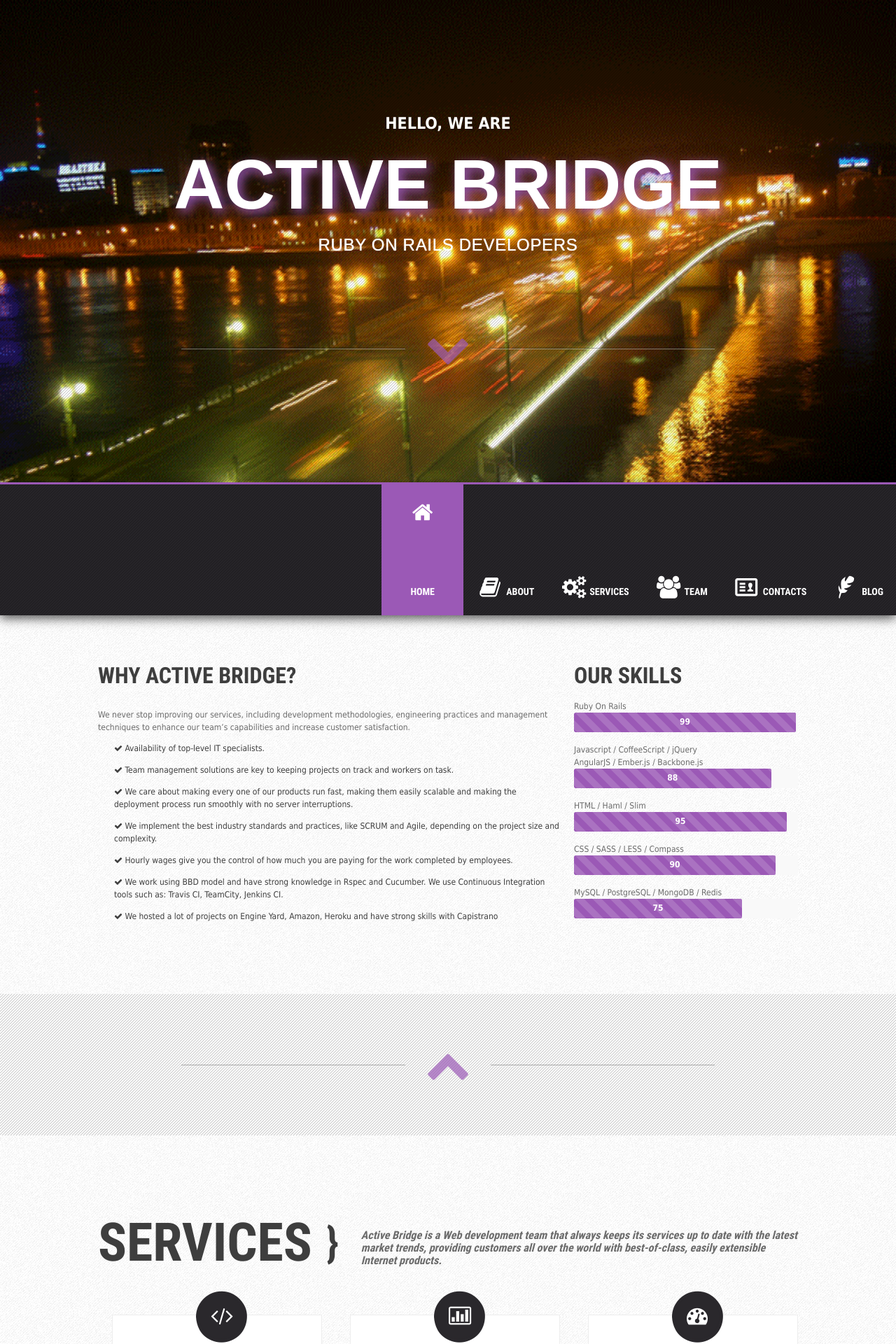
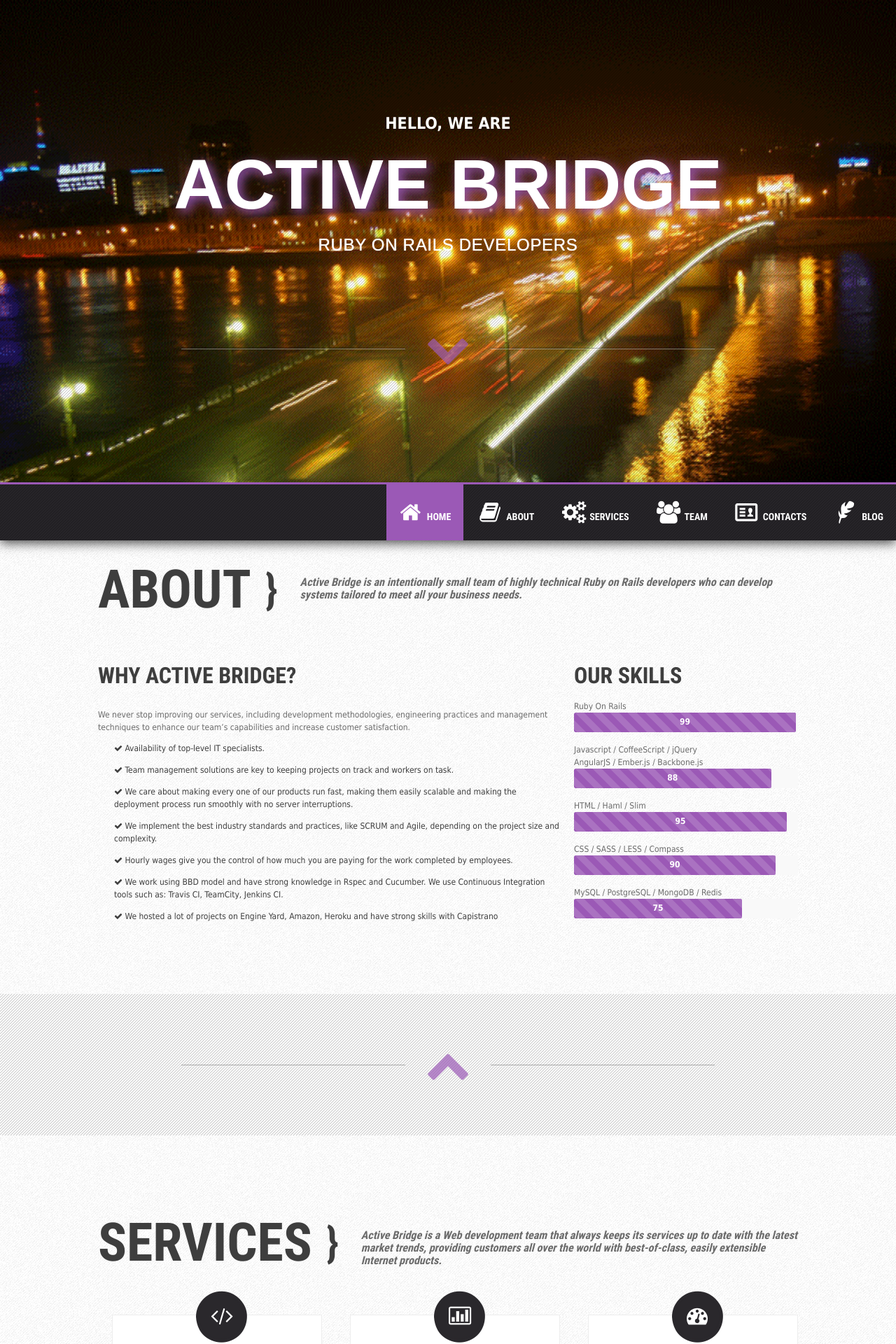
Before and after one commit to activebridge/old.activebridge.github.io, a Jekyll site: the page built from index.html, in a window 1280 px wide. Shown: the top 1920 px of the page at 70% size. Built offline with Jekyll 4.4.1, drawn with Linux system fonts in a browser that asks for light colours.

Commit message:
Revert "Improve stiky nav javascript"
This reverts commit d8b578302aad14eae94925bcf06d20fc90020f5a.

```diff
--- a/index.html
+++ b/index.html
@@ -16,7 +16,6 @@
   <ul class='navigation' id='nav'>
     <li class='active'>
       <a class='nav-item icon-home' href='#home'>
-        <svg class="icon icon-home" viewBox="0 0 32 32"><use xlink:href="#icon-home"></use></svg>
         <span>Home</span>
       </a>
     </li>
```
